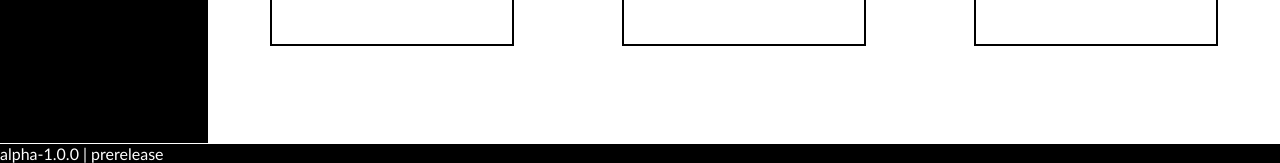
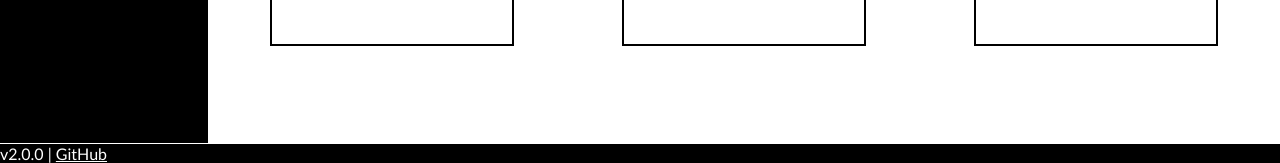
Before and after one commit to DisgustingBungHole94/jwebserver, a PHP site: page /apps/jahbot/ in a window 1280 px wide. Shown: the part 637-800 px from the top of the page. Run offline with PHP 8.4, Linux system fonts and the light colour scheme.

Commit message:
add GitHub link

```diff
--- a/suite/apps/jahbot/css/index.css
+++ b/suite/apps/jahbot/css/index.css
@@ -112,3 +112,7 @@ html, body {
     color: white;
     background-color: black;
 }
+
+.box .footer a, .box.footer a:visited {
+    color: white
+}
--- a/suite/apps/jahbot/index.php
+++ b/suite/apps/jahbot/index.php
@@ -88,7 +88,7 @@
                 </div>
             </div>
             <div class="box footer">
-                <span class="text">alpha-1.0.0 | prerelease</span>
+                <span class="text">v2.0.0 | <a href="https://github.com/DisgustingBungHole94/jahbot">GitHub</a></span>
             </div>
         </div>
     </body>
```
